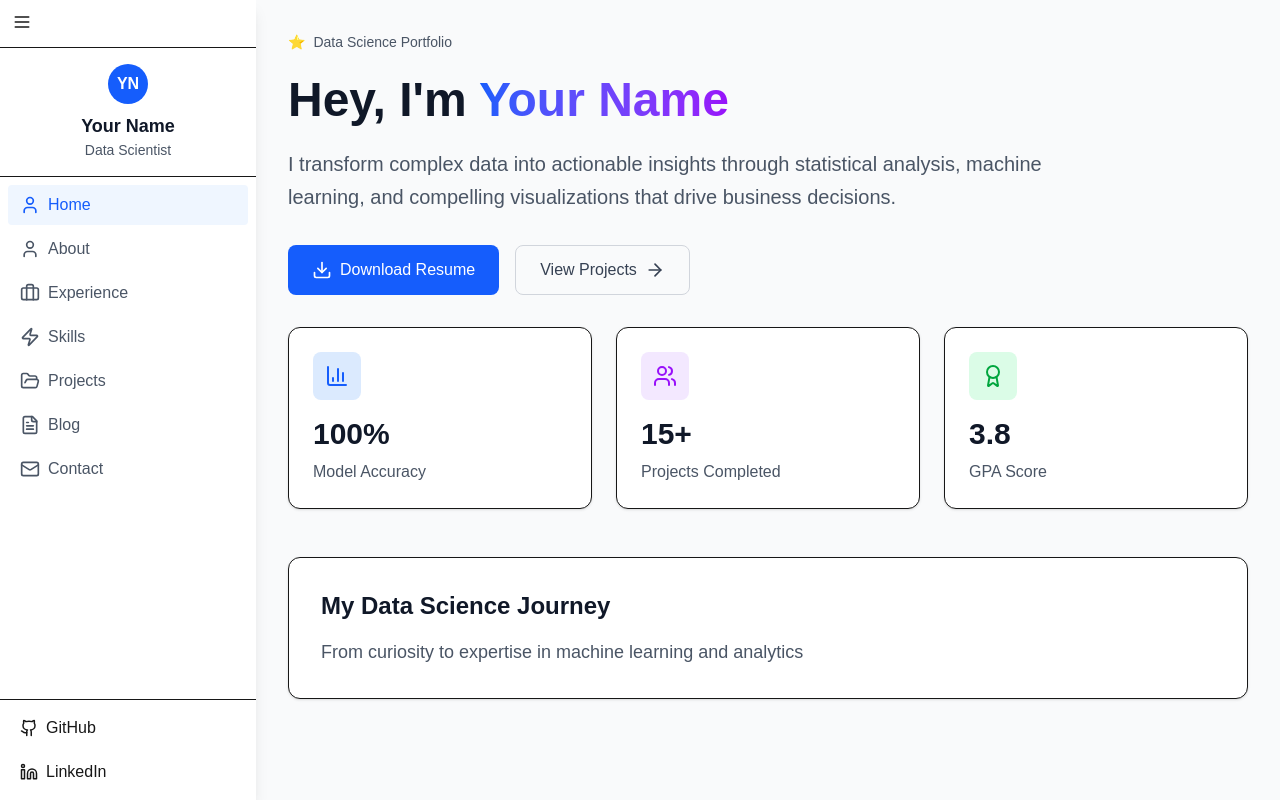
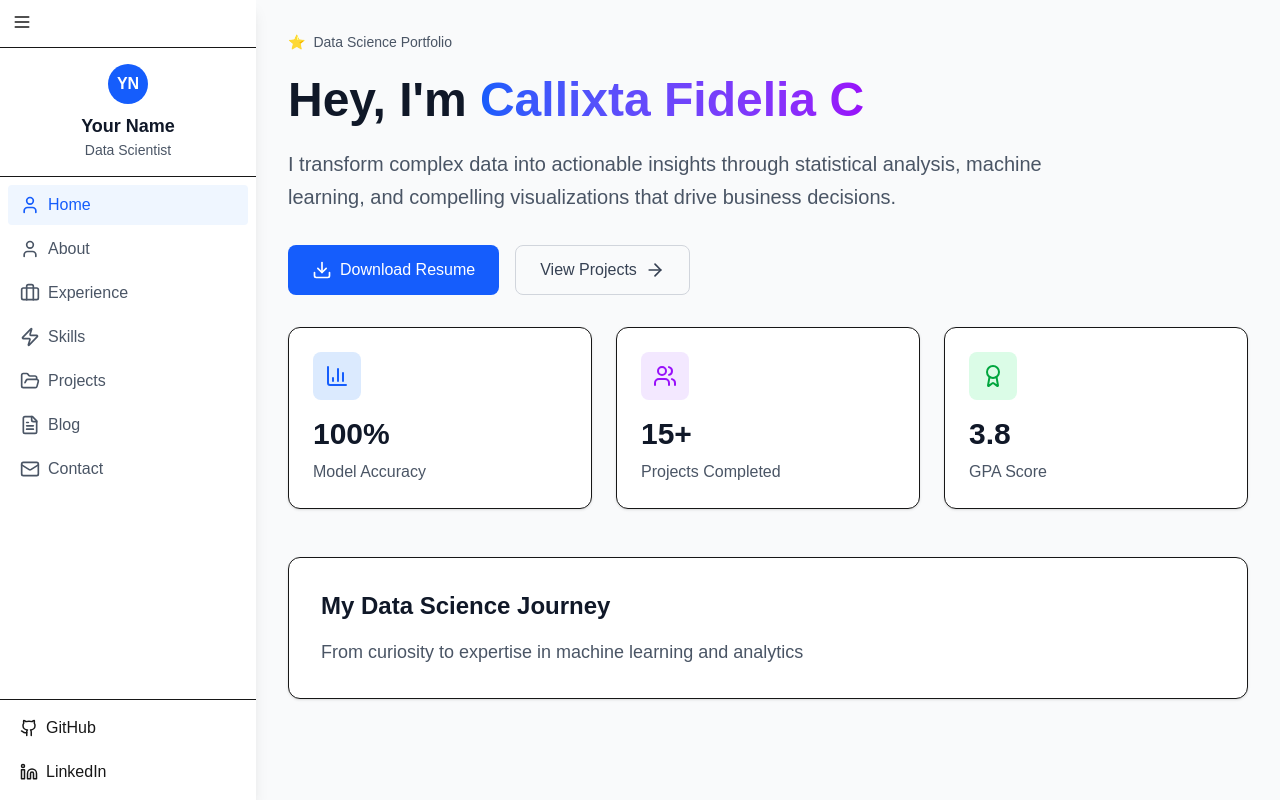
Before and after one commit to callixtafidelia/portofolio, a Next.js app: page / in a window 1280 px wide. Built offline with nearby package versions, Linux system fonts and the light colour scheme.

Commit message:
change name

```diff
--- a/src/app/page.tsx
+++ b/src/app/page.tsx
@@ -33,7 +33,7 @@ export default function Home() {
           <h1 className="text-5xl font-bold text-gray-900 mb-6">
             Hey, I'm{' '}
             <span className="bg-gradient-to-r from-blue-600 to-purple-600 bg-clip-text text-transparent">
-              Your Name
+              Callixta Fidelia C
             </span>
           </h1>
 
```
